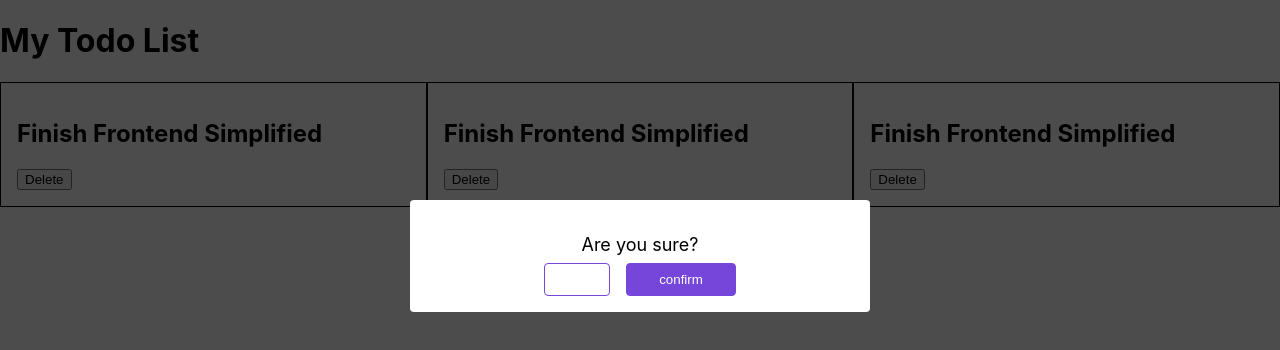
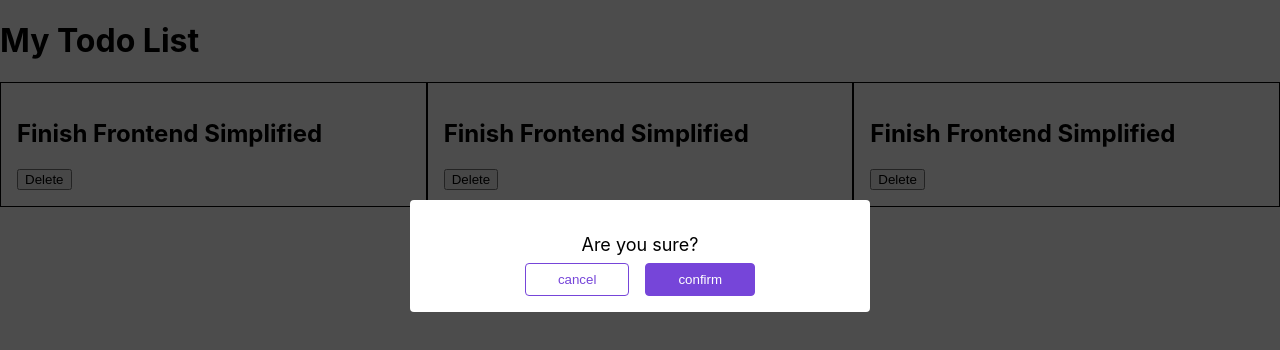
Before and after one commit to Morgan123321/React-crash-course, a React (Create React App) app: page / in a window 1280 px wide. Shown: the top 350 px of the page. Built offline with nearby package versions, Linux system fonts and the light colour scheme.

Commit message:
modalfina

```diff
--- a/src/components/Modal.jsx
+++ b/src/components/Modal.jsx
@@ -5,7 +5,7 @@ function Modal() {
             <div className="modal">
                 <p className="modal__title">Are you sure?</p>
                 <div className="modal__buttons">
-                    <button className="btn btn__cancel"></button>
+                    <button className="btn btn__cancel">cancel</button>
                     <button className="btn">confirm</button>
                 </div>
             </div>
```
